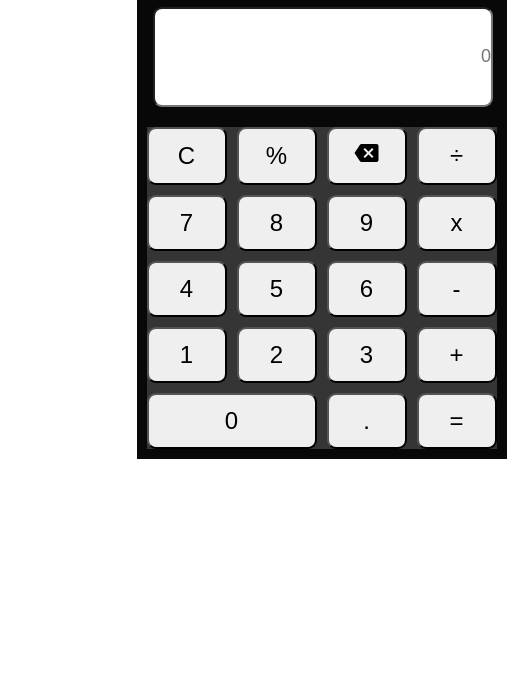
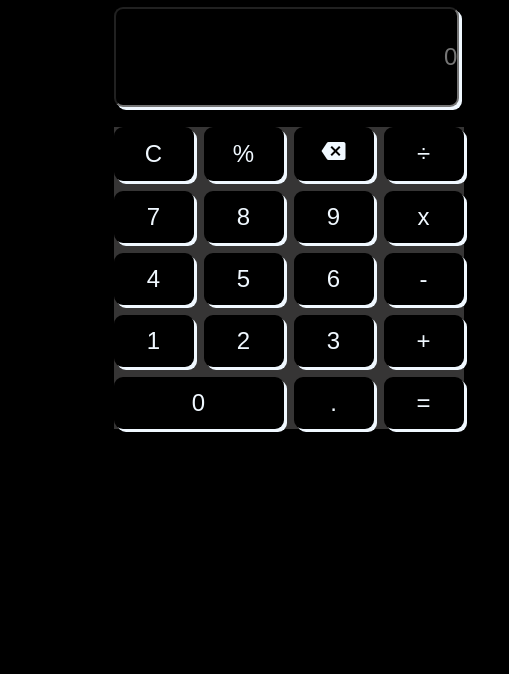
Before and after one commit to Shani113-op/SS1, a plain HTML site: page index.html in a window 390 px wide. Shown: the part 170-844 px from the top of the page, 509 px wide, since content can reach past the window. Drawn offline with Linux system fonts and the light colour scheme.

Commit message:
black theme

```diff
--- a/index.css
+++ b/index.css
@@ -2,12 +2,8 @@
     margin: 0;
     padding: 0;
     box-sizing: border-box;
+    background-color:black;
 }
-/* .outer-container{
-    width:100vw;
-    height: 100vh;
-    background-color:aqua;
-} */
 .calc-container{
     display: grid;
     position: absolute;
@@ -16,15 +12,16 @@
     min-width: 25vw;
     min-height: 60vh;
     background-color:rgb(8, 8, 8);
-
+    box-shadow: inset;
 }
 .calc-items{
     background-color: rgb(54, 53, 53);
+    color: aliceblue;
     display: grid;
     grid-template-columns: 5em 5em 5em 5em;
     grid-gap: 10px;
-    /* margin-left: 0px; */
     margin: 10px;
+    margin-left: 16px;
 }
 #do{
     grid-column: 1/3;
@@ -34,8 +31,10 @@
     width: 92%;
     height: 100px;
     text-align: end;
-    font-size: large;
+    font-size:x-large;
     border-radius: 9px;
+    color: aliceblue;
+    box-shadow: 3px 3px;
 }
 .navbar li{
     display: inline-block;
@@ -58,4 +57,14 @@
     padding: 0.5em 1em;
     font-size:x-large;
     border-radius: 9px;
+    border: rgb(121, 21, 21);
+    box-shadow: 3px 3px;
+    color: aliceblue;
 }
+@media screen and (max-width: 414px) {
+    .calc-container{
+        position: absolute;
+        top: 6%;
+        left: 25%;
+    }
+  }
```
